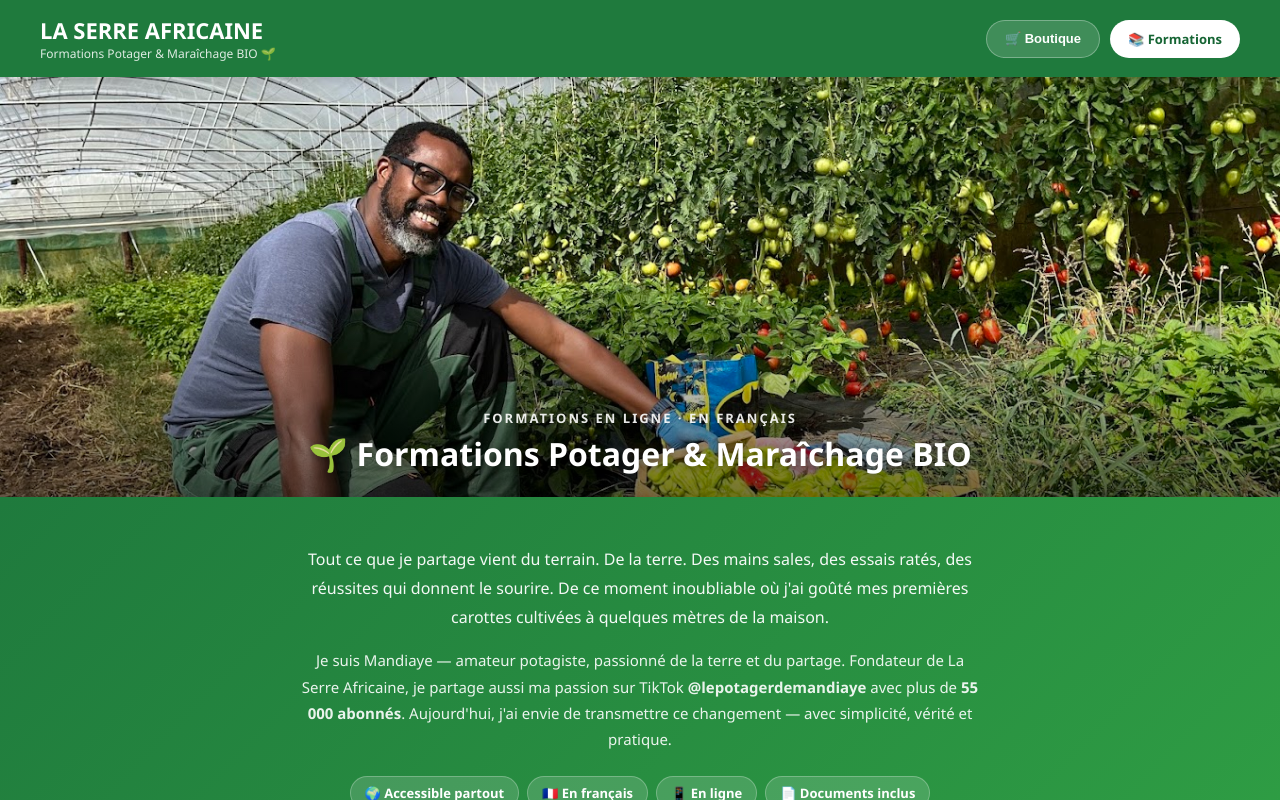
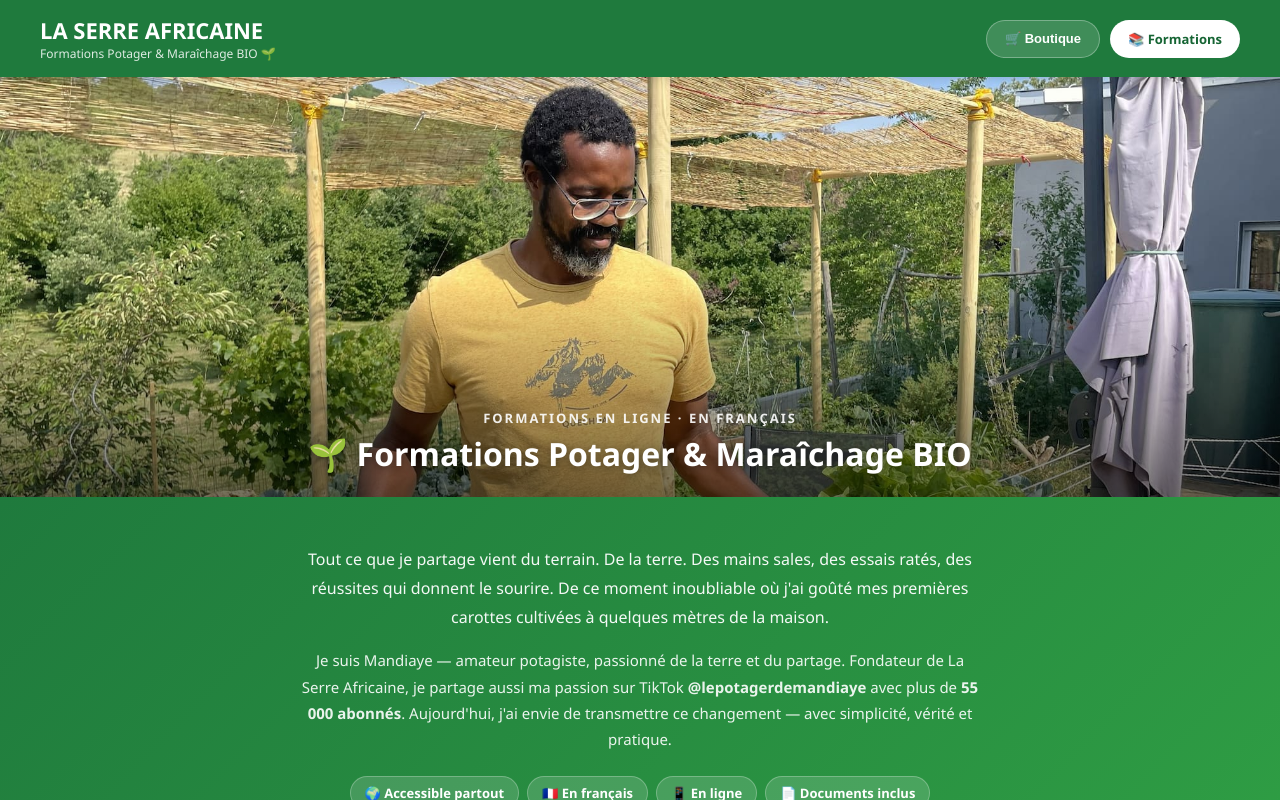
Before and after one commit to Laserreafricaine/serre-africaine, a React (Create React App) app: page / in a window 1280 px wide. Both pictures are taken after a click on the button "📚 Formations". Shown: the top 800 px of the page. Built offline with nearby package versions, Linux system fonts and the light colour scheme.

Commit message:
Update Formations.jsx

```diff
--- a/src/Formations.jsx
+++ b/src/Formations.jsx
@@ -1,5 +1,5 @@
 import React, { useState, useCallback } from "react";
-import serreHeroImg from "./images/serre2.jpg";
+import mandiayePotagerImg from "./images/mandiaye-potager.jpg";
 
 // ─── Constants ────────────────────────────────────────────────────────────────
 const WHATSAPP_NUMBER = "33603908935";
@@ -559,7 +559,7 @@ export default function Formations({ onNavigateBoutique }) {
       {/* ── PHOTO HERO ── */}
       <div style={{ width: "100%", height: 420, overflow: "hidden", position: "relative" }}>
         <img
-          src={serreHeroImg}
+          src={mandiayePotagerImg}
           alt="Mandiaye dans son potager"
           style={{ width: "100%", height: "100%", objectFit: "cover", objectPosition: "center 30%" }}
         />
```
